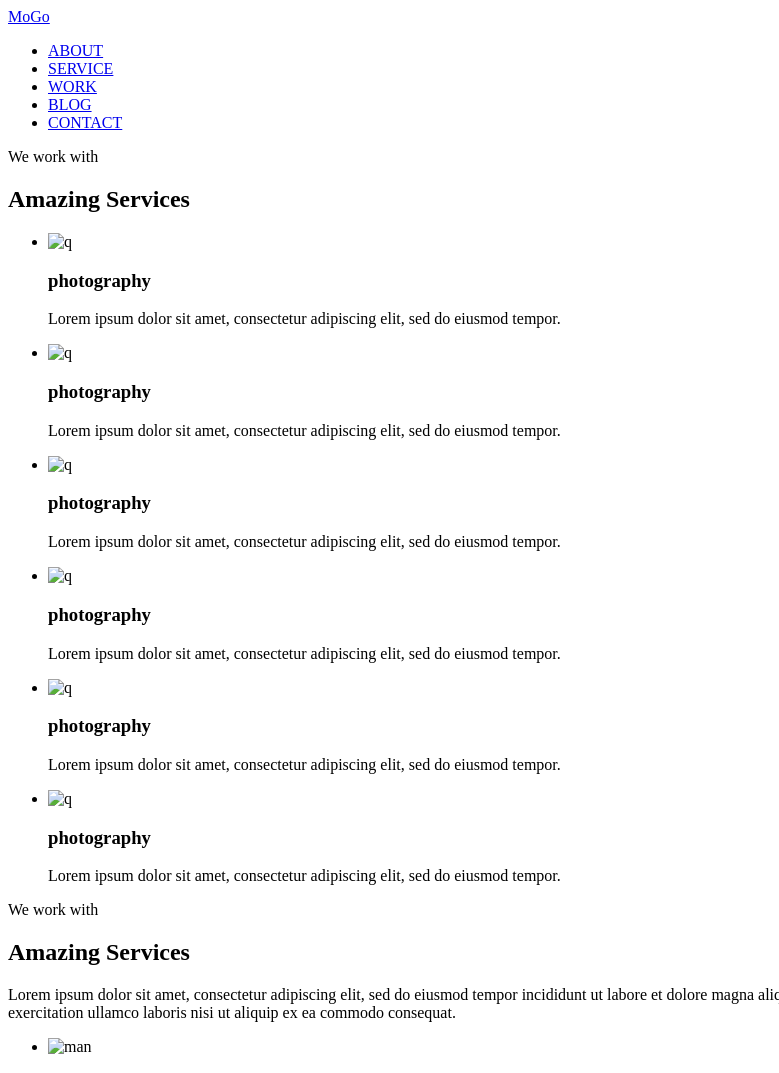
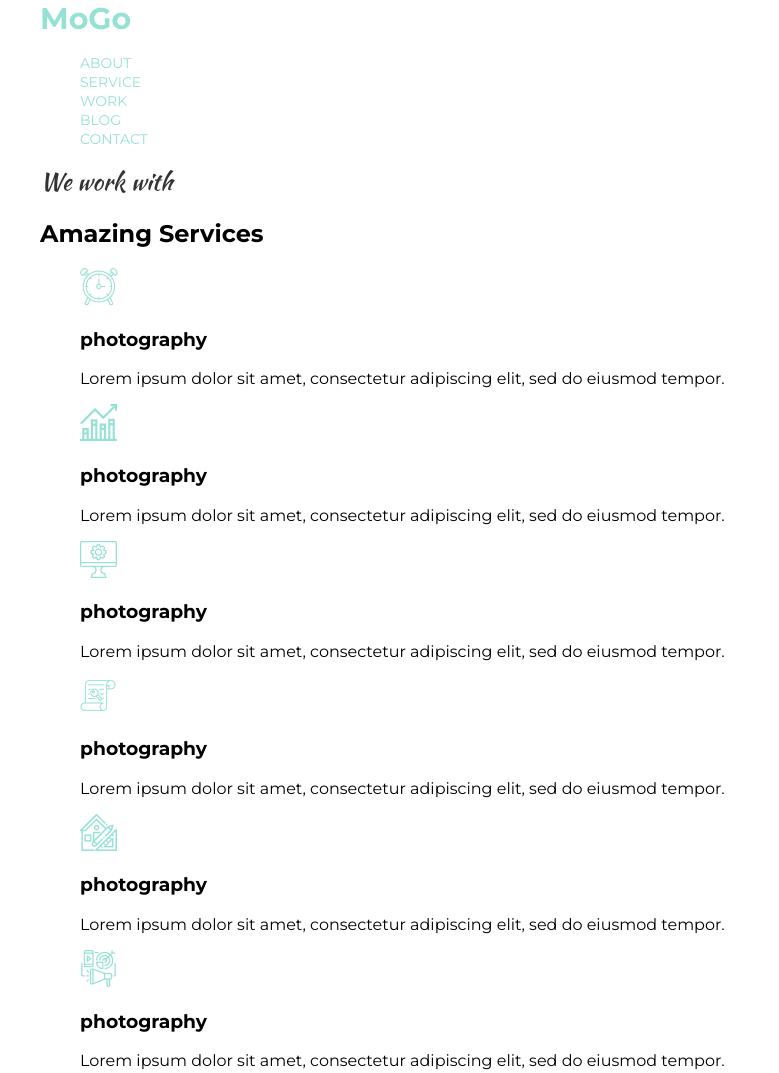
Before and after one commit to PabloRab/MoGo, a plain HTML site: page index.html in a window 1280 px wide. Shown: the top 1073 px of the page, without its empty margins (0-779 px from the left). Drawn offline with Linux system fonts and the light colour scheme.

Commit message:
Стилі

```diff
--- /dev/null
+++ b/css/style.css
@@ -0,0 +1,42 @@
+:root{
+    --logo-color:#95E1D3;
+    --accent-color:#F38181;
+    --title-color:#333;
+    --text-color:#B6B6B6;
+    --text-button-color:#FFF;
+}
+*{
+    box-sizing: border-box;
+}
+ul{
+    list-style: none;
+}
+a{
+    text-decoration: none;
+}
+body{
+    margin: 0 auto;
+    font-family: 'Montserrat', sans-serif;
+    width: 1200px;
+}
+.logo{
+    font-size: 30px;
+    font-weight: 700;
+    color: var(--logo-color);
+}
+.navigation-link{
+    font-size: 14px;
+    color: var(--logo-color);
+    text-transform: uppercase;
+}
+.navigation-link:hover,
+.navigation-link:focus{
+    color: var(--accent-color);
+}
+.slogon{
+    font-family: 'Kaushan Script', cursive;
+    font-size: 24px;
+    color: var(--title-color);
+    margin-bottom: 20px;
+    text-align: center;
+}
--- a/index.html
+++ b/index.html
@@ -5,71 +5,84 @@
     <meta charset="UTF-8">
     <meta name="viewport" content="width=device-width, initial-scale=1.0">
     <title>MoGo</title>
-    <link rel="stylesheet" href="style.css">
+    <link rel="preconnect" href="https://fonts.googleapis.com">
+    <link rel="preconnect" href="https://fonts.gstatic.com" crossorigin>
+    <link href="https://fonts.googleapis.com/css2?family=Kaushan+Script&family=Montserrat:wght@400;700&family=Roboto:wght@300;400&display=swap" rel="stylesheet">
+    <link rel="stylesheet" href="/css/style.css">
 
 </head>
 <body>
-    <header>
-        <a href="index.html">MoGo</a>
+    <header class="header">
+        <a href="index.html" class="logo">MoGo</a>
 
-        <nav>
-            <ul >
-                <li><a href="#" class="navigation">ABOUT</a></li>
-                <li><a href="#" class="navigation">SERVICE</a></li>
-                <li><a href="#" class="navigation">WORK</a></li>
-                <li><a href="#" class="navigation">BLOG</a></li>
-                <li><a href="#" class="navigation">CONTACT</a></li>
+        <nav class="navigation">
+            <ul class="navigation-list">
+                <li class="navigation-item">
+                    <a href="#" class="navigation-link">ABOUT</a>
+                </li>
+                <li class="navigation-item">
+                    <a href="#" class="navigation-link">SERVICE</a>
+                </li>
+                <li class="navigation-item">
+                    <a href="#" class="navigation-link">WORK</a>
+                </li>
+                <li class="navigation-item">
+                    <a href="#" class="navigation-link">BLOG</a>
+                </li>
+                <li class="navigation-item">
+                    <a href="#" class="navigation-link">CONTACT</a>
+                </li>
             </ul>
         </nav>
 
     </header>
 
     <main>
-        <section>
-            <span >We work with</span>
-            <h2 >Amazing Services</h2>
-            <div ></div>
-            <ul>
-                <li>
-                    <img src="photo/alarm1.png" alt="q">
-                    <div>
-                        <h3>photography</h3>
-                        <p>Lorem ipsum dolor sit amet, consectetur adipiscing elit, sed do eiusmod tempor.</p>
+        <section class="work">
+            <span class="slogon">We work with</span>
+            <h2 class="title">Amazing Services</h2>
+            <div class="line"></div>
+            <ul class="work-list">
+                <li class="work-item">
+                    <img class="work-img" src="./img/alarm1.png" alt="q">
+                    <div class="work-wrap">
+                        <h3 class="work-title">photography</h3>
+                        <p class="work-text">Lorem ipsum dolor sit amet, consectetur adipiscing elit, sed do eiusmod tempor.</p>
                     </div>
                 </li>
-                <li>
-                    <img src="photo/paper1.png" alt="q">
-                    <div>
-                        <h3>photography</h3>
-                        <p>Lorem ipsum dolor sit amet, consectetur adipiscing elit, sed do eiusmod tempor.</p>
+                <li class="work-item">
+                    <img class="work-img" src="./img/bar-graph1.png" alt="q">
+                    <div class="work-wrap">
+                        <h3 class="work-title">photography</h3>
+                        <p class="work-text">Lorem ipsum dolor sit amet, consectetur adipiscing elit, sed do eiusmod tempor.</p>
                     </div>
                 </li>
-                <li>
-                    <img src="photo/bar-graph1.png" alt="q">
-                    <div>
-                        <h3>photography</h3>
-                        <p>Lorem ipsum dolor sit amet, consectetur adipiscing elit, sed do eiusmod tempor.</p>
+                <li class="work-item">
+                    <img class="work-img" src="./img/display1.png" alt="q">
+                    <div class="work-wrap">
+                        <h3 class="work-title">photography</h3>
+                        <p class="work-text">Lorem ipsum dolor sit amet, consectetur adipiscing elit, sed do eiusmod tempor.</p>
                     </div>
                 </li>
-                <li>
-                    <img src="photo/home1.png" alt="q">
-                    <div>
-                        <h3>photography</h3>
-                        <p>Lorem ipsum dolor sit amet, consectetur adipiscing elit, sed do eiusmod tempor.</p>
+                <li class="work-item">
+                    <img class="work-img" src="./img/paper1.png" alt="q">
+                    <div class="work-wrap">
+                        <h3 class="work-title">photography</h3>
+                        <p class="work-text">Lorem ipsum dolor sit amet, consectetur adipiscing elit, sed do eiusmod tempor.</p>
                     </div>
                 </li>
-                <li>
-                    <img src="photo/display1.png" alt="q">
-                    <div>
-                        <h3>photography</h3>
-                        <p>Lorem ipsum dolor sit amet, consectetur adipiscing elit, sed do eiusmod tempor.</p>
+                <li class="work-item">
+                    <img class="work-img" src="./img/home1.png" alt="q">
+                    <div class="work-wrap">
+                        <h3 class="work-title">photography</h3>
+                        <p class="work-text">Lorem ipsum dolor sit amet, consectetur adipiscing elit, sed do eiusmod tempor.</p>
                     </div>
                 </li>
-                <li>
-                    <img src="photo/digital-marketing1.png" alt="q">
-                    <div>
-                        <h3>photography</h3>
-                        <p>Lorem ipsum dolor sit amet, consectetur adipiscing elit, sed do eiusmod tempor.</p>
+                <li class="work-item">
+                    <img class="work-img" src="./img/digital-marketing 1.png" alt="q">
+                    <div class="work-wrap">
+                        <h3 class="work-title">photography</h3>
+                        <p class="work-text">Lorem ipsum dolor sit amet, consectetur adipiscing elit, sed do eiusmod tempor.</p>
                     </div>
                 </li>
             </ul>
@@ -83,17 +96,17 @@
             <p>Lorem ipsum dolor sit amet, consectetur adipiscing elit, sed do eiusmod tempor incididunt ut labore et dolore magna aliqua. Ut enim ad minim veniam, quis nostrud <br> exercitation ullamco laboris nisi ut aliquip ex ea commodo consequat. </p>
             <ul>
                 <li>
-                    <img src="photo/first-man1.png" alt="man">
+                    <img src="./img/first-man1.png" alt="man">
                     <h4>Matthew Dix</h4>
                     <span>Graphic Design</span>
                 </li>
                 <li>
-                    <img src="photo/second-man1.png" alt="man">
+                    <img src="./img/second-man1.png" alt="man">
                     <h4>Christopher Campbell</h4>
                     <span>Branding UX/UI design</span>
                 </li>
                 <li>
-                    <img src="photo/third-man1.png" alt="man">
+                    <img src="./img/third-man1.png" alt="man">
                     <h4>Michael Fertig </h4>
                     <span>Developer</span>
                 </li>
```
Also changed, not shown: img/alarm1.png (renamed from img/alarm 1.png), img/bar-graph1.png (renamed from img/bar-graph 1.png), img/display1.png (renamed from img/display 1.png), img/first-man1.png (renamed from img/first-man 1.png), img/home1.png (renamed from img/home 1.png), img/paper1.png (renamed from img/paper 1.png), img/second-man1.png (renamed from img/second-man 1.png), img/third-man1.png (renamed from img/third-man 1.png), 1 other file.
